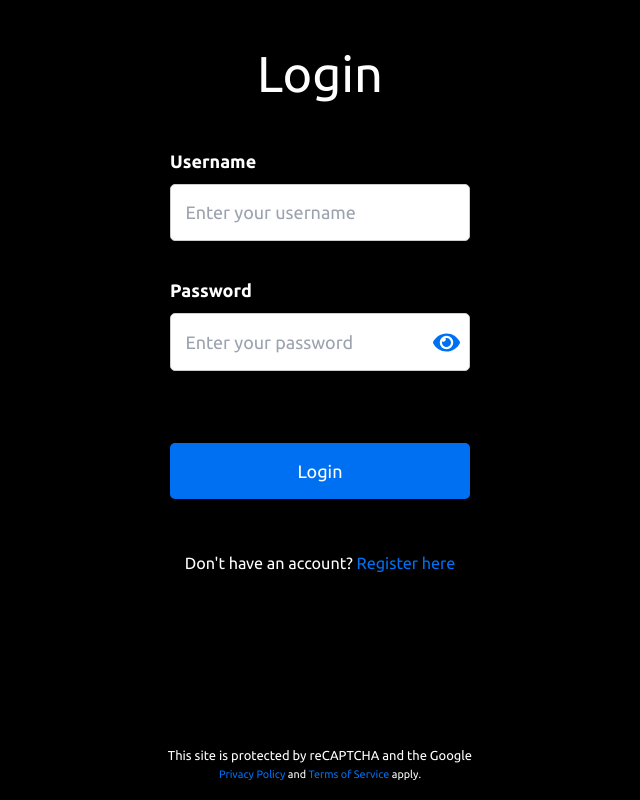
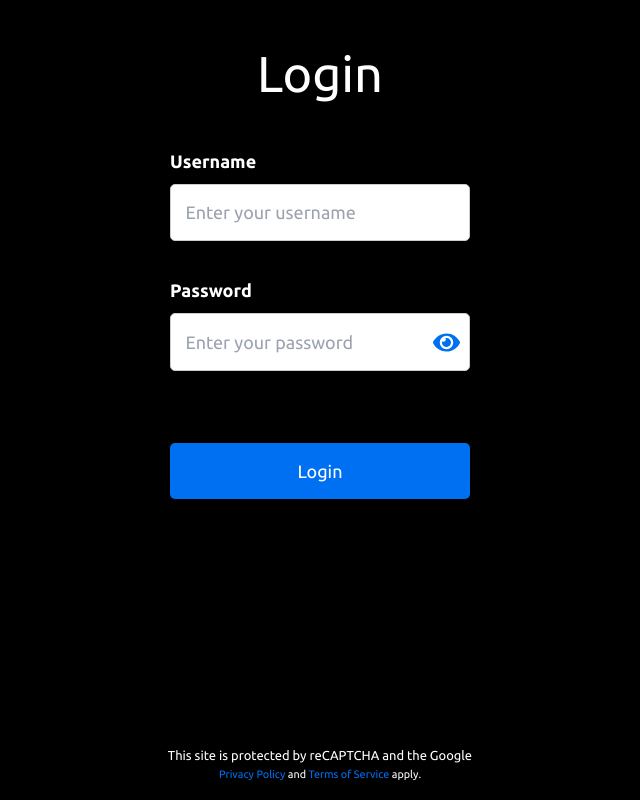
Before and after one commit to pavlovsvpavel/wm_system, a Next.js app in the folder frontend/: page /login in a window 1280 px wide. Shown: the whole page, without its empty margins (320-960 px from the left). Built offline with nearby package versions, Linux system fonts and the light colour scheme; no server answers.

Commit message:
Remove register page.

```diff
--- a/frontend/src/app/login/page.js
+++ b/frontend/src/app/login/page.js
@@ -140,11 +140,6 @@ export default function LoginScreen() {
             >
                 {isSubmitting ? <div className="spinner"></div> : 'Login'}
             </button>
-
-            <p className="login-register-link">
-                Don't have an account?{" "}
-                <Link href="/register">Register here</Link>
-            </p>
         </div>
     );
 }
--- a/frontend/src/app/page.js
+++ b/frontend/src/app/page.js
@@ -11,9 +11,6 @@ export default function Home() {
                     <Link href="/login">
                         <button className="button">Login</button>
                     </Link>
-                    <Link href="/register">
-                        <button className="button">Register</button>
-                    </Link>
                 </div>
             </div>
         </div>
```
